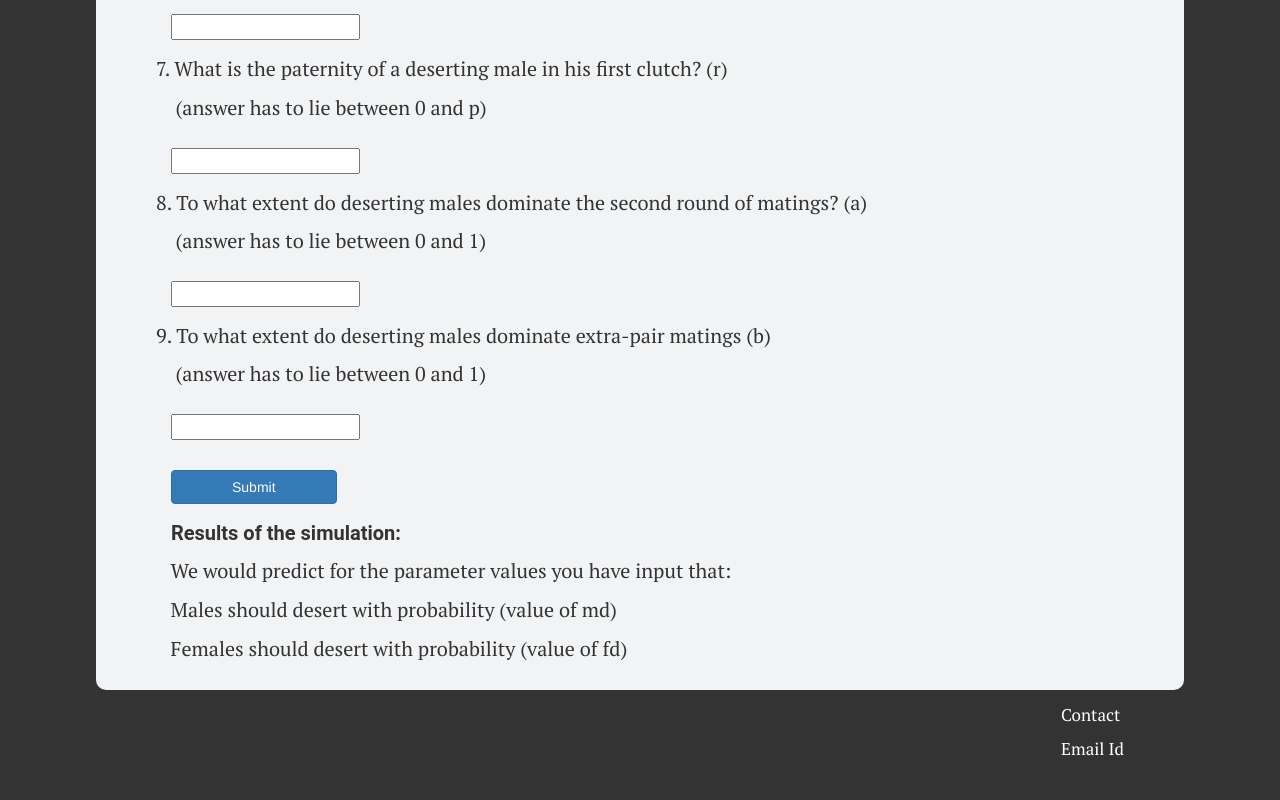
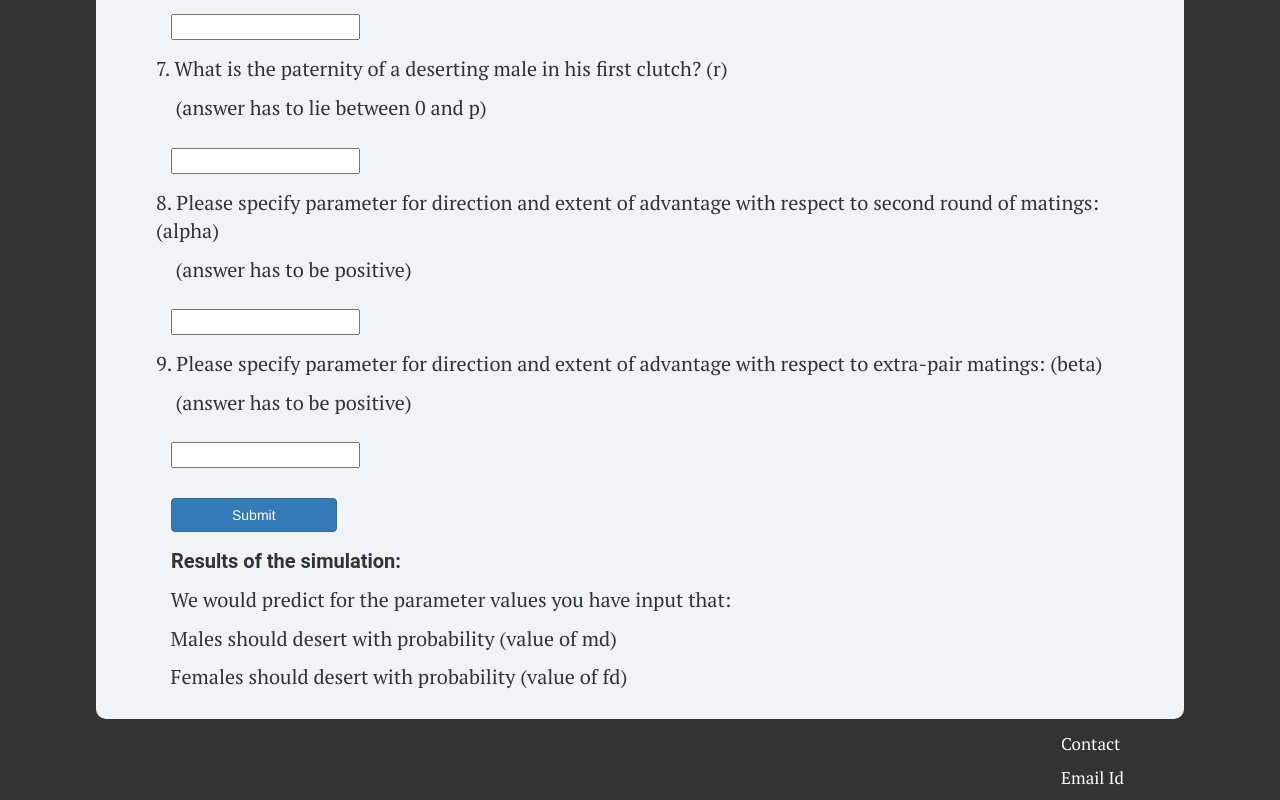
Before and after one commit to parentalroles/parentalroles.github.io, a plain HTML site: page index.html in a window 1280 px wide. Shown: the part 1632-2432 px from the top of the page. Before the commit the page ends 2404 px from the top, so only its background shows below. Drawn offline with nearby package versions, Linux system fonts and the light colour scheme; a web font is replaced by a local one.

Commit message:
Update index.html

```diff
--- a/index.html
+++ b/index.html
@@ -56,11 +56,11 @@
 		<p>7. What is the paternity of a deserting male in his first clutch? (r)</p>
 		<p>&nbsp &nbsp (answer has to lie between 0 and p)</p>
 		<input id = "r" type = number> <span id = warning3></span>
-		<p>8. To what extent do deserting males dominate the second round of matings? (a)</p>
-		<p>&nbsp &nbsp (answer has to lie between 0 and 1)</p>
+		<p>8. Please specify parameter for direction and extent of advantage with respect to second round of matings: (alpha)</p>
+		<p>&nbsp &nbsp (answer has to be positive)</p>
 		<input id = "a" type = number> <span id = warning4></span>
-		<p>9. To what extent do deserting males dominate extra-pair matings (b)</p>
-		<p>&nbsp &nbsp (answer has to lie between 0 and 1)</p>
+		<p>9. Please specify parameter for direction and extent of advantage with respect to extra-pair matings: (beta)</p>
+		<p>&nbsp &nbsp (answer has to be positive)</p>
 		<input id = "b" type = number> <span id = warning5></span><br />
 		<input id="add" type="button" class="btn btn-primary" value="Submit"><br />
 		<p id="result">&nbsp &nbspResults of the simulation:</p>
```
